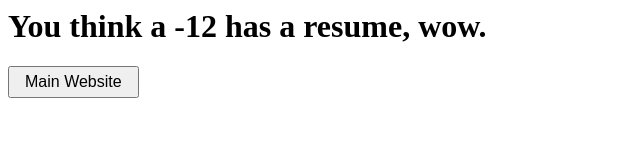
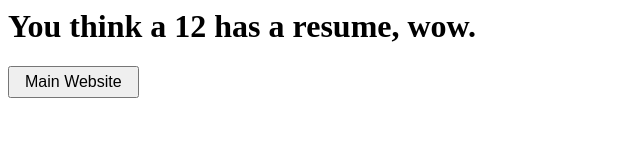
Before and after one commit to altkdev/krish.altk.xyz, a plain HTML site: page resume/index.html in a window 1280 px wide. Shown: the whole page, without its empty margins (0-640 px from the left). Drawn offline with Linux system fonts and the light colour scheme.

Commit message:
Update index.html
Signed-off-by: krishrajchal <67868262+krishrajchal@users.noreply.github.com>

```diff
--- a/resume/index.html
+++ b/resume/index.html
@@ -5,5 +5,5 @@ You think a 12 year old has a resume, wow.
 <script>
   var d=new Date("2010-03-13")
   var a=new Date()
-  document.getElementById("e").innerHTML = "You think a " + (d.getYear() - a.getYear())  + " has a resume, wow."
+  document.getElementById("e").innerHTML = "You think a " + -(d.getYear() - a.getYear())  + " has a resume, wow."
 </script>
```
